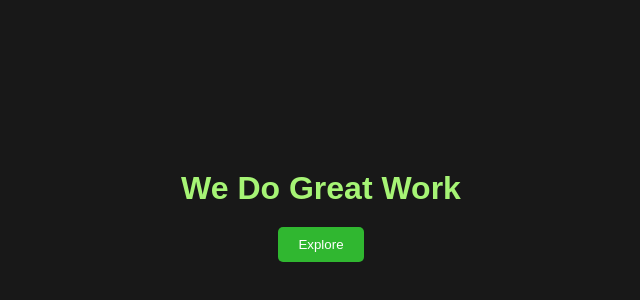
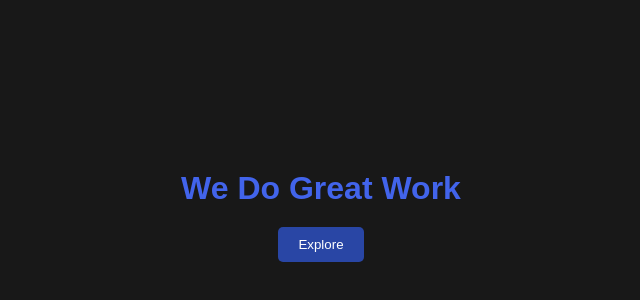
Before and after one commit to Hiiirupshabiswas30-sys/cohort-2-git, a plain HTML site: page index.html in a window 1280 px wide. Shown: the part 130-430 px from the top of the page, without its empty margins (319-959 px from the left). Drawn offline with Linux system fonts and the light colour scheme.

Commit message:
third commit

```diff
--- a/style.css
+++ b/style.css
@@ -24,7 +24,7 @@ body{
     font-family: Arial,sans-serif;
 }
 h1{
-    color: rgb(166, 244, 117);
+    color: rgb(66, 100, 235);
 
 }
 
@@ -32,7 +32,7 @@ button{
     padding: 10px 20px;
     font-size: 16 px;
     color: white;
-    background-color: rgb(48, 183, 48);
+    background-color: rgb(41, 70, 165);
     border: none;
     border-radius: 5px;
     cursor: pointer;
```
